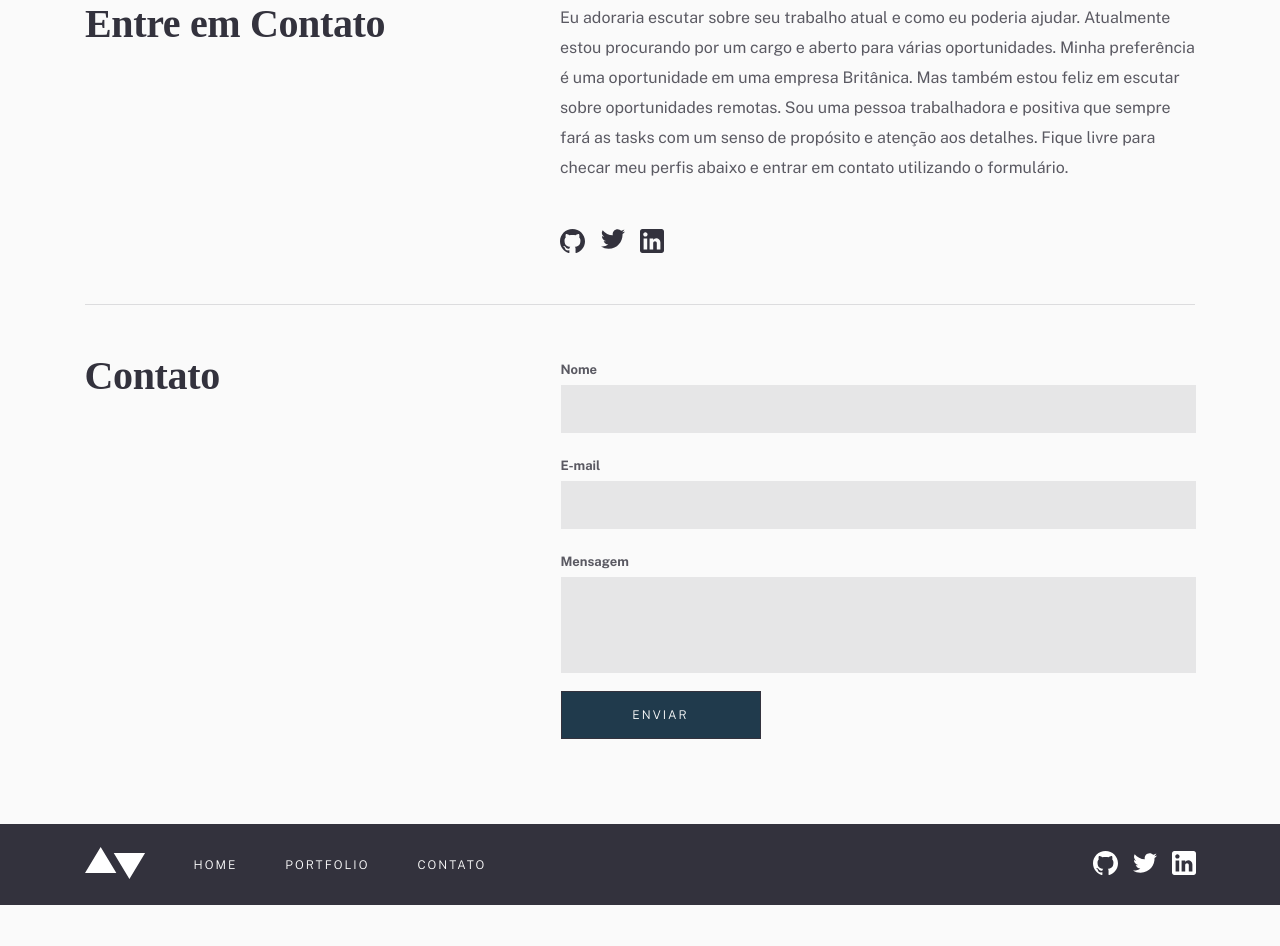
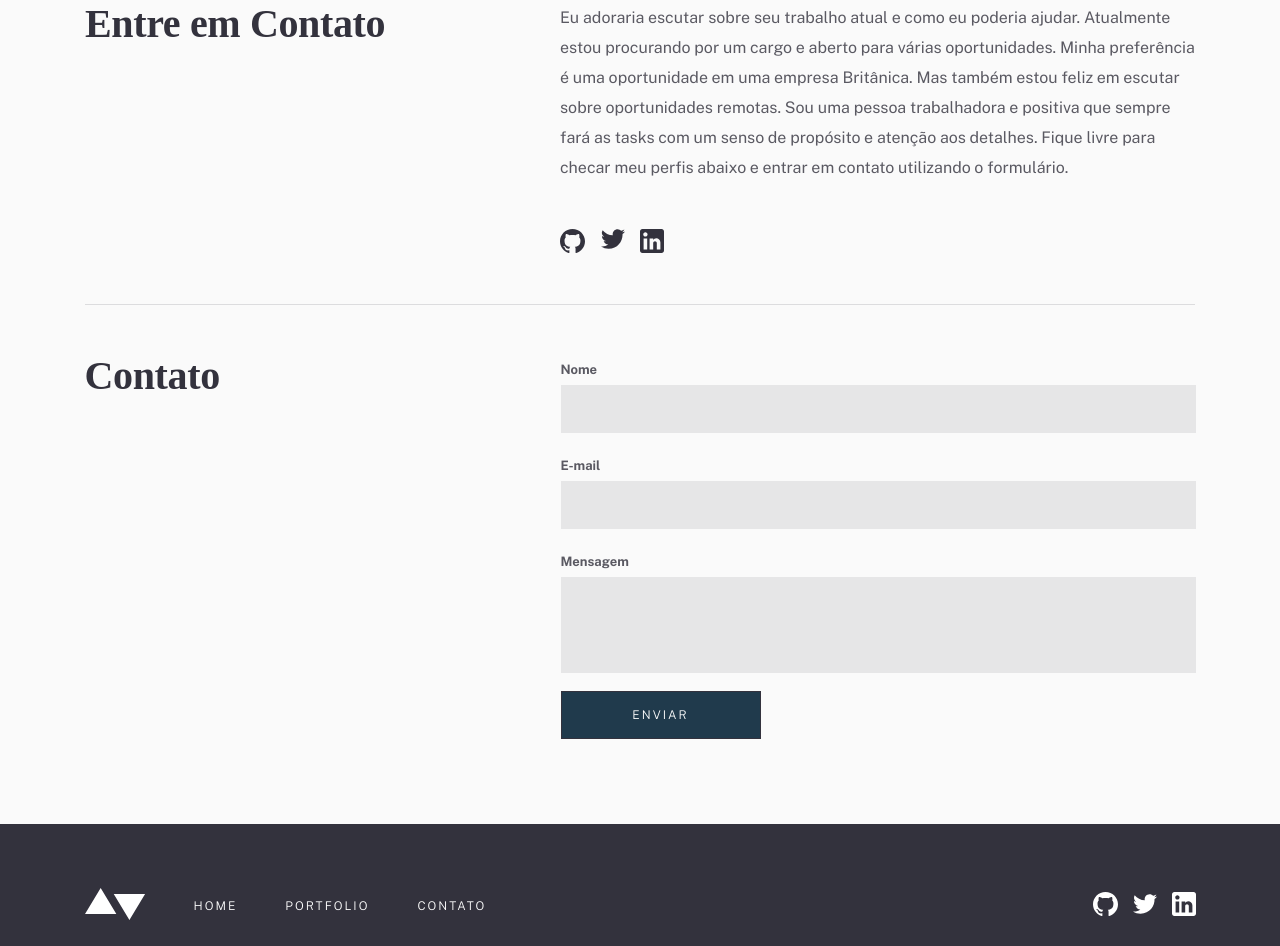
Before and after one commit to wendelveloso/desafio-frontend, a plain HTML site: page pages/contact/index.html in a window 1280 px wide. Shown: the part 233-1179 px from the top of the page. Before the commit the page ends 1138 px from the top, so only its background shows below. Drawn offline with nearby package versions, Linux system fonts and the light colour scheme; a web font is replaced by a local one.

Commit message:
update caminho

```diff
--- a/pages/contact/index.html
+++ b/pages/contact/index.html
@@ -4,8 +4,10 @@
     <meta charset="UTF-8" />
     <meta name="viewport" content="width=device-width, initial-scale=1.0" />
     <title>Portfolio - Wendel Veloso</title>
-    <link rel="shortcut icon" href="favicon.ico" type="image/x-icon" />
-    <link rel="stylesheet" href="/pages/contact/style.css" />
+    <link rel="shortcut icon" href="../../assets/icons/favicon.ico" type="image/x-icon" />
+    <link rel="stylesheet" href="./style.css">
+    <link rel="stylesheet" href="../../css/global.css">
+    <link rel="stylesheet" href="../../css/variables.css">
   </head>
   <body>
     <header>
--- a/pages/contact/style.css
+++ b/pages/contact/style.css
@@ -1,5 +1,5 @@
-@import url(/css/variables.css);
-@import url(/css/global.css);
+
+
 
 
 .header__container {
--- a/pages/portfolio-01-manage/style.css
+++ b/pages/portfolio-01-manage/style.css
@@ -1,5 +1,5 @@
-@import url(/css/variables.css);
-@import url(/css/global.css);
+
+
 
 
 .header__container {
--- a/pages/portfolio-02-bookmark/style.css
+++ b/pages/portfolio-02-bookmark/style.css
@@ -1,5 +1,5 @@
-@import url(/css/variables.css);
-@import url(/css/global.css);
+
+
 
 
 .header__container {
--- a/pages/portfolio-03-insure/style.css
+++ b/pages/portfolio-03-insure/style.css
@@ -1,5 +1,5 @@
-@import url(/css/variables.css);
-@import url(/css/global.css);
+
+
 
 .header__container {
   font-size: 12px;
--- a/pages/portfolio-04-fylo/style.css
+++ b/pages/portfolio-04-fylo/style.css
@@ -1,5 +1,5 @@
-@import url(/css/variables.css);
-@import url(/css/global.css);
+
+
 
 
 .header__container {
--- a/pages/portfolio/style.css
+++ b/pages/portfolio/style.css
@@ -1,5 +1,5 @@
-@import url(/css/variables.css);
-@import url(/css/global.css);
+
+
 
 
 .header__container {
```
Also changed, not shown: pages/home/index.html (+4 -4 lines), pages/portfolio-01-manage/index.html (+4 -2 lines), pages/portfolio-02-bookmark/index.html (+4 -2 lines), pages/portfolio-03-insure/index.html (+4 -2 lines), pages/portfolio-04-fylo/index.html (+4 -2 lines), pages/portfolio/index.html (+4 -2 lines).
